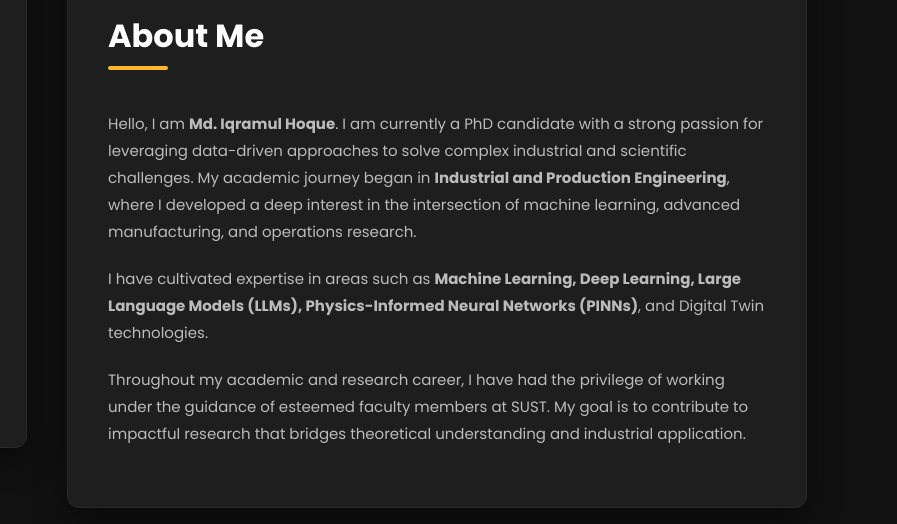
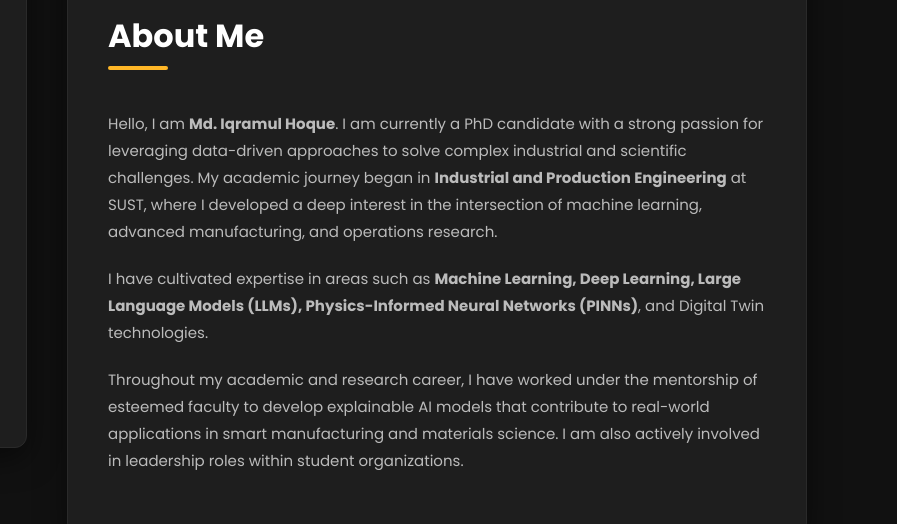
Before and after one commit to ikramulhaque282/ikramulhaque282.github.io, a plain HTML site: page index.html in a window 1280 px wide. Shown: the part 160-684 px from the top of the page, 383-1280 px from the left. Drawn offline with Linux system fonts and the light colour scheme; some icons are missing.

Commit message:
Update index.html

```diff
--- a/index.html
+++ b/index.html
@@ -16,30 +16,20 @@
     <div class="profile-card">
         <img src="profile.jpg" alt="Profile" class="profile-img">
         <h1>Md. Iqramul Hoque</h1>
-
         <div class="social-links">
             <a href="https://www.linkedin.com/in/iqramulhaque/" target="_blank"><i class="fab fa-linkedin"></i></a>
             <a href="https://github.com/Ikramul-hq" target="_blank"><i class="fab fa-github"></i></a>
             <a href="https://scholar.google.com/citations?user=1WYAO1MAAAAJ&hl=en" target="_blank"><i class="ai ai-google-scholar"></i></a>
         </div>
-
         <div class="contact-box">
             <i class="fas fa-envelope"></i>
-            <div>
-                <span>Email</span>
-                <p>ikramulh282@gmail.com</p>
-            </div>
+            <div><span>Email</span><p>ikramulh282@gmail.com</p></div>
         </div>
-
         <div class="contact-box">
             <i class="fas fa-map-marker-alt"></i>
-            <div>
-                <span>Location</span>
-                <p>Dhaka, Bangladesh</p>
-            </div>
+            <div><span>Location</span><p>Dhaka, Bangladesh</p></div>
         </div>
-
-        <a href="https://drive.google.com/file/d/12zVNjNTFQ3t3ytYSszb_WoagbssUxynB/view" target="_blank" class="btn-cv-sidebar">
+        <a href="https://drive.google.com/file/d/12zVNjNTFQ3t3ytYSszb_WoagbssUxynB/view?usp=sharing" target="_blank" class="btn-cv-sidebar">
             <i class="fas fa-download"></i> Download CV
         </a>
     </div>
@@ -57,19 +47,17 @@
             <h2 class="page-title">About Me</h2>
             <div class="text-content">
                 <p>
-                    Hello, I am <strong>Md. Iqramul Hoque</strong>. I am currently a PhD candidate with a strong passion for leveraging data-driven approaches to solve complex industrial and scientific challenges. My academic journey began in <strong>Industrial and Production Engineering</strong>, where I developed a deep interest in the intersection of machine learning, advanced manufacturing, and operations research.
+                    Hello, I am <strong>Md. Iqramul Hoque</strong>. I am currently a PhD candidate with a strong passion for leveraging data-driven approaches to solve complex industrial and scientific challenges. My academic journey began in <strong>Industrial and Production Engineering</strong> at SUST, where I developed a deep interest in the intersection of machine learning, advanced manufacturing, and operations research.
                 </p>
                 <p>
                     I have cultivated expertise in areas such as <strong>Machine Learning, Deep Learning, Large Language Models (LLMs), Physics-Informed Neural Networks (PINNs)</strong>, and Digital Twin technologies.
                 </p>
                 <p>
-                    Throughout my academic and research career, I have had the privilege of working under the guidance of esteemed faculty members at SUST. My goal is to contribute to impactful research that bridges theoretical understanding and industrial application.
+                    Throughout my academic and research career, I have worked under the mentorship of esteemed faculty to develop explainable AI models that contribute to real-world applications in smart manufacturing and materials science. I am also actively involved in leadership roles within student organizations.
                 </p>
             </div>
         </div>
     </div>
-
 </div>
-
 </body>
 </html>
```
